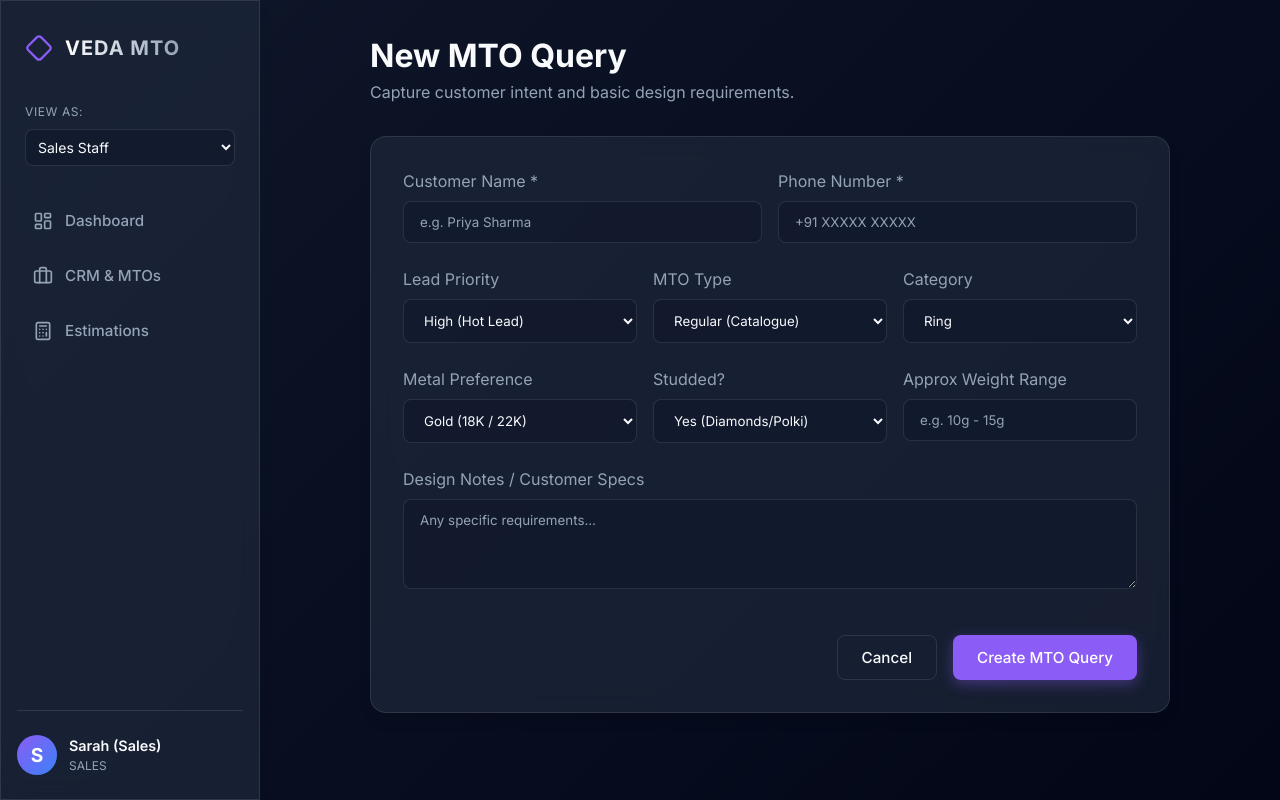
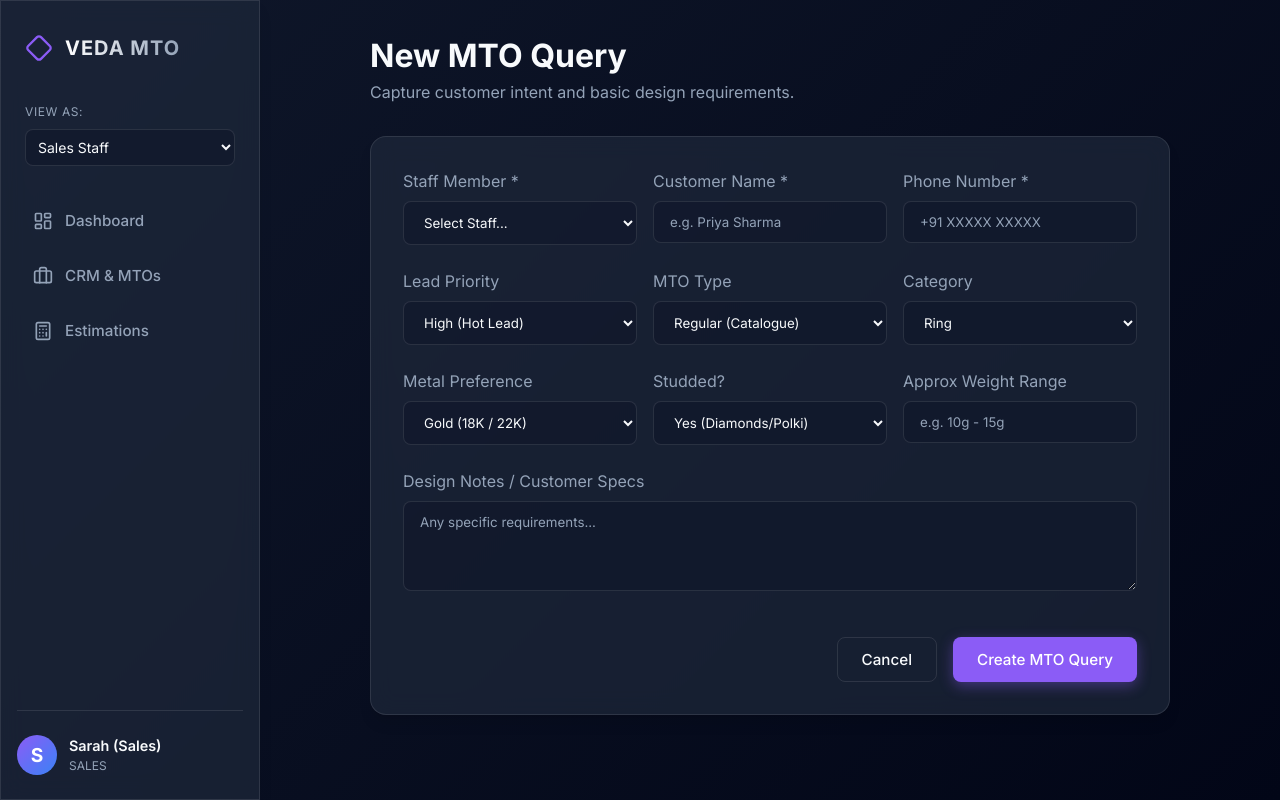
Before and after one commit to vinayakdalmia21/mto-tool, a Next.js app: page /mtos/create in a window 1280 px wide. Built offline with nearby package versions, Linux system fonts and the light colour scheme.

Commit message:
Add dynamic staff selection to MTO query creation

```diff
--- a/src/app/actions/mto.ts
+++ b/src/app/actions/mto.ts
@@ -16,11 +16,17 @@ export async function createMtoQuery(formData: FormData) {
   const weightRange = formData.get('weightRange') as string;
   const notes = formData.get('notes') as string;
 
-  // 1. Ensure staff user exists (mocking for simplicity)
-  let staff = await prisma.user.findFirst({ where: { role: 'SALES' } });
+  const staffName = formData.get('staffName') as string;
+
+  // 1. Ensure staff user exists (mocking creation if missing)
+  let staff = await prisma.user.findFirst({ where: { name: staffName } });
   if (!staff) {
     staff = await prisma.user.create({
-      data: { name: 'Sarah (Sales)', role: 'SALES', email: 'sarah@veda.com' }
+      data: {
+        name: staffName || 'Unknown Staff',
+        role: 'SALES',
+        email: `${(staffName || 'unknown').split(' ')[0].toLowerCase()}@veda.com`
+      }
     });
   }
 
--- a/src/app/mtos/create/page.tsx
+++ b/src/app/mtos/create/page.tsx
@@ -29,7 +29,19 @@ export default function CreateMtoPage() {
       <div className="glass-panel" style={{ padding: '2rem' }}>
         <form onSubmit={handleSubmit} style={{ display: 'grid', gap: '1.5rem' }}>
 
-          <div style={{ display: 'grid', gridTemplateColumns: '1fr 1fr', gap: '1rem' }}>
+          <div style={{ display: 'grid', gridTemplateColumns: '1fr 1fr 1fr', gap: '1rem' }}>
+            <div>
+              <label style={{ display: 'block', marginBottom: '0.5rem', color: 'var(--text-muted)' }}>Staff Member *</label>
+              <select name="staffName" required>
+                <option value="">Select Staff...</option>
+                <option value="Vishaka (STAFF)">Vishaka (STAFF)</option>
+                <option value="Intakhab (STAFF)">Intakhab (STAFF)</option>
+                <option value="Ankesh (STAFF)">Ankesh (STAFF)</option>
+                <option value="Roshan (STAFF)">Roshan (STAFF)</option>
+                <option value="Sri (STAFF)">Sri (STAFF)</option>
+                <option value="Karthik (STAFF)">Karthik (STAFF)</option>
+              </select>
+            </div>
             <div>
               <label style={{ display: 'block', marginBottom: '0.5rem', color: 'var(--text-muted)' }}>Customer Name *</label>
               <input name="customerName" required placeholder="e.g. Priya Sharma" />
```
